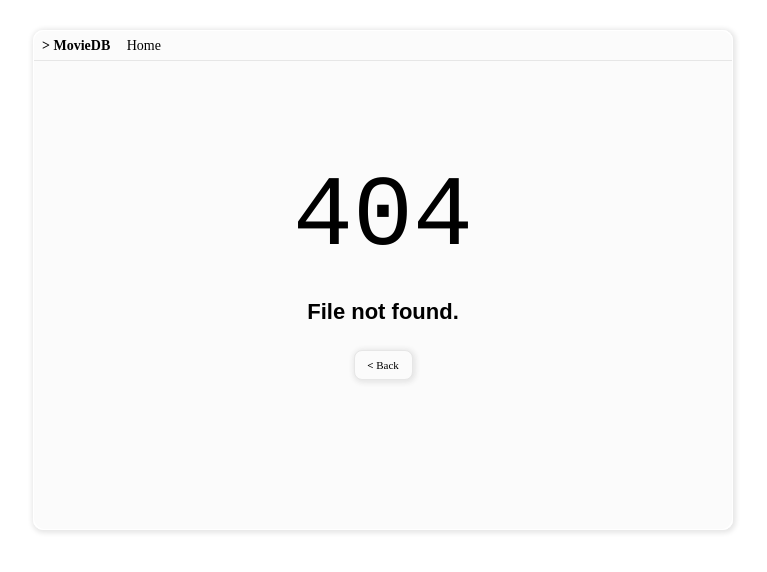
After one commit to Starstaub/movies, a Flask app: template src/app/templates/404.html in a window 1280 px wide. The commit adds this page. Shown: the top 572 px of the page, without its empty margins (257-1024 px from the left). Run offline with Flask 2, Linux system fonts and the light colour scheme; the template is opened without the code that fills it, so the values that code supplies are empty.

Commit message:
Added error pages (404, 500)

```diff
--- a/src/app/__init__.py
+++ b/src/app/__init__.py
@@ -9,4 +9,4 @@ app.config.from_object(Config)
 db = SQLAlchemy(app)
 migrate = Migrate(app, db)
 
-from app import routes, models
+from app import routes, models, errors
--- a/src/app/static/css/style.css
+++ b/src/app/static/css/style.css
@@ -182,3 +182,16 @@ h1 {
     list-style: none;
     color: #d04141;
 }
+
+.error_link {
+    margin: auto;
+    display: block;
+    width: 59px;
+}
+
+.error_number{
+    font-family: courier, sans serif;
+    font-size: 100px;
+    text-align: center;
+    margin-top: 100px;
+}
--- /dev/null
+++ b/src/app/templates/404.html
@@ -0,0 +1,13 @@
+{% extends "base.html" %}
+
+{% block content %}
+
+<main>
+
+    <div class="error_number">404</div>
+    <h1>File not found.</h1>
+    <p><a href="{{ url_for('index') }}" class="link error_link"><strong><</strong> Back</a></p>
+
+</main>
+
+{% endblock %}
```
Also changed, not shown: src/app/errors.py (added, +16 -0 lines), src/app/templates/500.html (added, +13 -0 lines).
